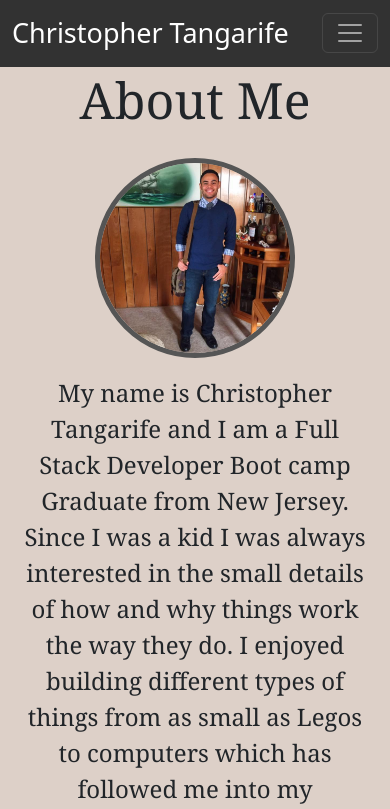
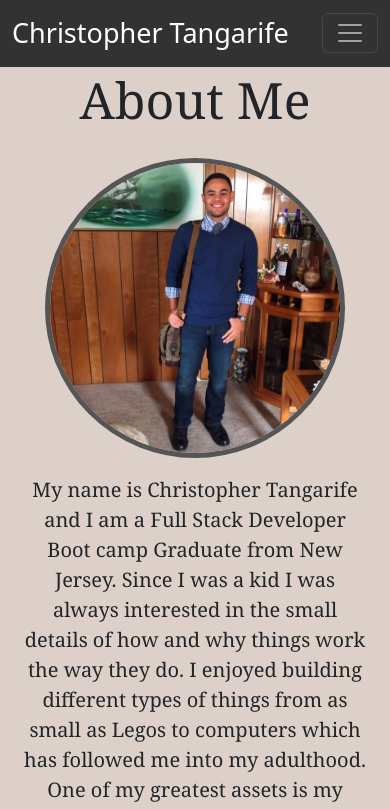
Before and after one commit to ChrisCodes54/my-portfolio, a React (Create React App) app: page / in a window 390 px wide. Shown: the top 809 px of the page. Built offline with nearby package versions, Linux system fonts and the light colour scheme.

Commit message:
media queries added

```diff
--- a/src/pages/About/style.css
+++ b/src/pages/About/style.css
@@ -25,14 +25,14 @@
 }
 
 #aboutme-header {
-    font-family:Georgia, 'Times New Roman', Times, serif;
+    font-family: Georgia, 'Times New Roman', Times, serif;
     font-size: 50px;
     text-align: center;
     padding-top: 1%;
 }
 
 #aboutme-text {
-    font-family:Georgia, 'Times New Roman', Times, serif;
+    font-family: Georgia, 'Times New Roman', Times, serif;
     font-size: 24px;
     padding-right: 10%;
     /* padding-bottom: 1%; possibly needed to push text a little higher, but need to see with the final text*/
@@ -45,17 +45,26 @@
 @media screen and (max-width: 1399px) {
     #aboutme-text {
         padding-top: 5%;
-      padding-right: 0%;
+        padding-right: 0%;
     }
 
 
-  }
+}
 
-  @media screen and (max-width: 1200px) {
+@media screen and (min-width: 200px) {
     img {
-        height: 200px;
-        width: 200px;
+        height: 300px;
+        width: 300px;
     }
+}
 
-
-  }
+@media screen and (max-width: 1399px) {
+    #aboutme-text {
+        font-family: Georgia, 'Times New Roman', Times, serif;
+        font-size: 20px;
+    }
+    /* img {
+        height: 500px;
+        width: 500px;
+    } */
+}
```
